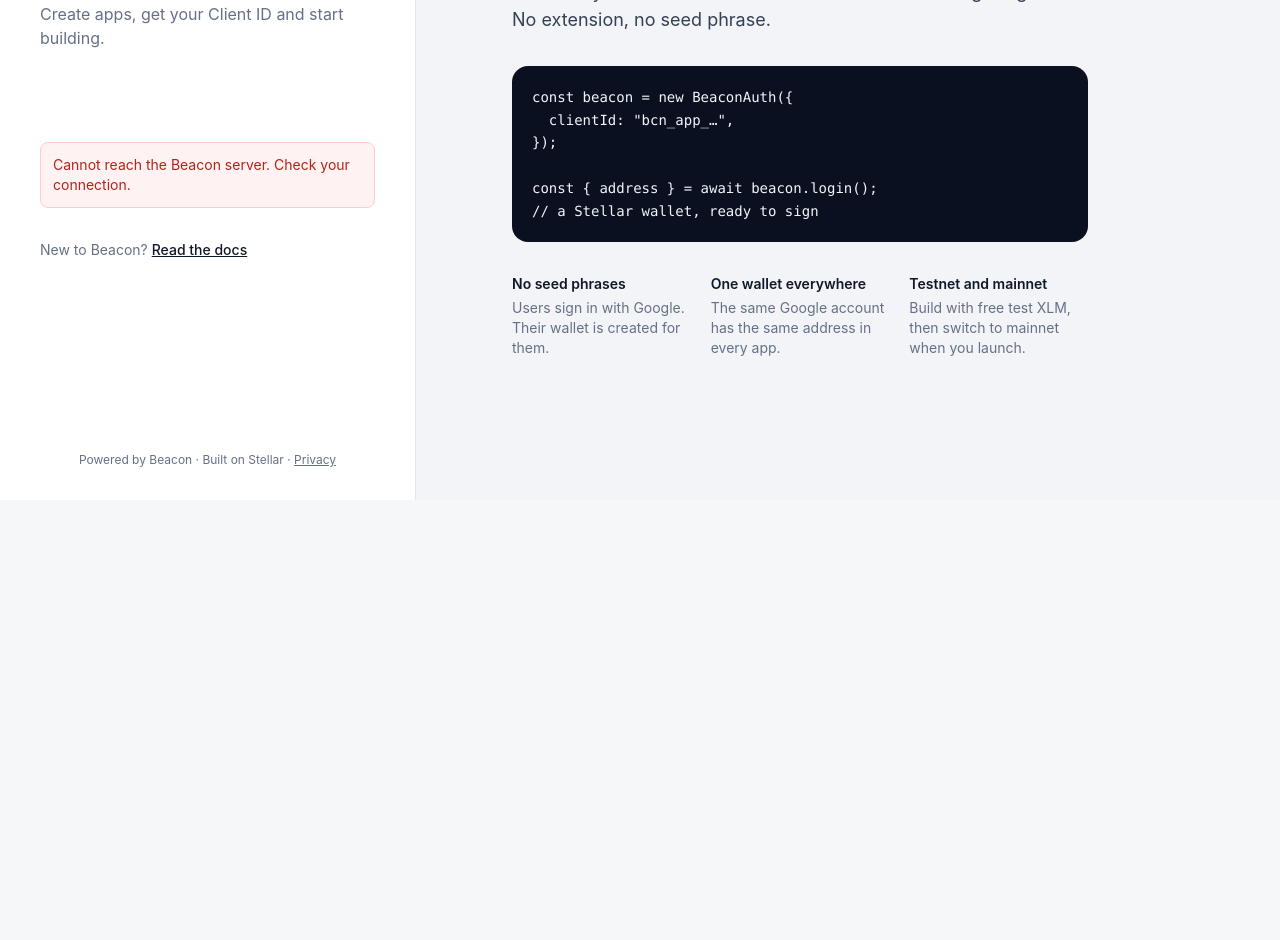
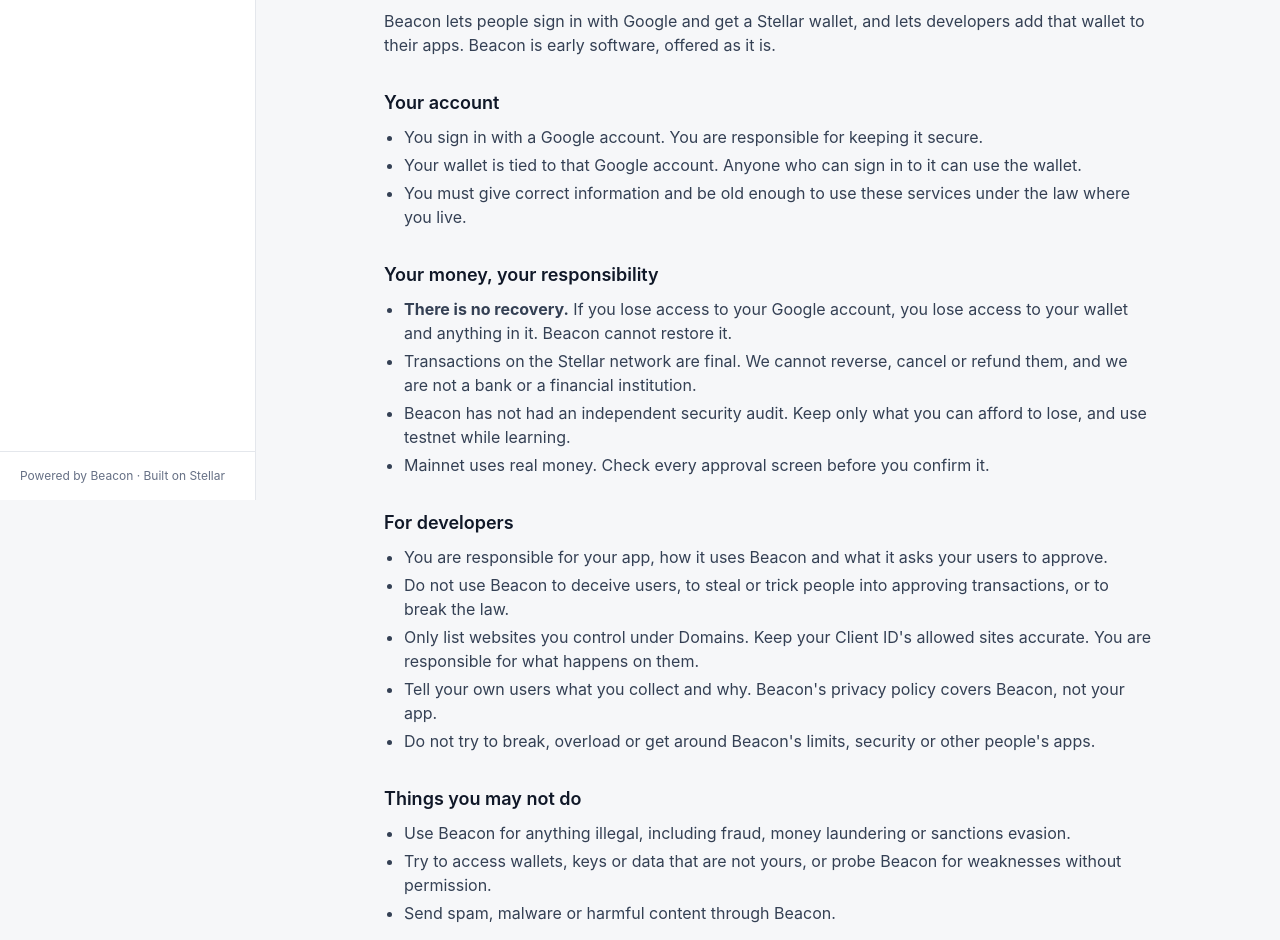
Before and after one commit to Beacon-mcu/Developer-Dashboard, a React (Vite) app: page /terms in a window 1280 px wide. Before the commit this address led to /login. Shown: the part 300-1240 px from the top of the page. Before the commit the page ends 800 px from the top, so only its background shows below. Built offline with nearby package versions, Linux system fonts and the light colour scheme; no server answers.

Commit message:
feat: add main App layout, Login page, and Terms of Service page

```diff
--- a/src/App.tsx
+++ b/src/App.tsx
@@ -8,6 +8,7 @@ import { Apps } from "./pages/Apps";
 import { Docs } from "./pages/Docs";
 import { Login } from "./pages/Login";
 import { Privacy } from "./pages/Privacy";
+import { Terms } from "./pages/Terms";
 import { AppLayout } from "./pages/app/AppLayout";
 import { DomainsPage } from "./pages/app/DomainsPage";
 import { Overview } from "./pages/app/Overview";
@@ -29,6 +30,7 @@ export function App() {
               <Route path="/" element={<Navigate to="/apps" replace />} />
               <Route path="/docs" element={<Docs />} />
               <Route path="/privacy" element={<Privacy />} />
+              <Route path="/terms" element={<Terms />} />
               <Route
                 path="/apps"
                 element={
--- a/src/pages/Login.tsx
+++ b/src/pages/Login.tsx
@@ -113,6 +113,10 @@ export function Login() {
           Powered by Beacon · Built on Stellar ·{" "}
           <Link to="/privacy" className="underline">
             Privacy
+          </Link>{" "}
+          ·{" "}
+          <Link to="/terms" className="underline">
+            Terms
           </Link>
         </p>
       </section>
--- /dev/null
+++ b/src/pages/Terms.tsx
@@ -0,0 +1,141 @@
+import type { ReactNode } from "react";
+import { Link } from "react-router-dom";
+import { PageHeader } from "../components/ui";
+
+// Where people can reach Beacon. Fill this in; the contact line is hidden while it is empty.
+const CONTACT_EMAIL = "";
+
+const UPDATED = "18 November 2026";
+
+function Section({ title, children }: { title: string; children: ReactNode }) {
+  return (
+    <section className="mt-8">
+      <h2 className="text-lg font-semibold text-ink">{title}</h2>
+      <div className="mt-2 space-y-3 text-ink-soft">{children}</div>
+    </section>
+  );
+}
+
+// Public page (no sign-in needed). Plain-language draft: have it checked by a lawyer before relying on it.
+export function Terms() {
+  return (
+    <div className="mx-auto max-w-3xl">
+      <PageHeader title="Terms of Service" description={`Last updated ${UPDATED}`} />
+
+      <p className="text-ink-soft">
+        These terms apply when you use the Beacon dashboard, the Beacon SDK (<code>@beaconmcu/auth</code>) or the Beacon
+        wallet. By using them you agree to these terms. If you do not agree, please do not use Beacon.
+      </p>
+
+      <Section title="What Beacon is">
+        <p>
+          Beacon lets people sign in with Google and get a Stellar wallet, and lets developers add that wallet to their
+          apps. Beacon is early software, offered as it is.
+        </p>
+      </Section>
+
+      <Section title="Your account">
+        <ul className="list-disc space-y-1 pl-5">
+          <li>You sign in with a Google account. You are responsible for keeping it secure.</li>
+          <li>Your wallet is tied to that Google account. Anyone who can sign in to it can use the wallet.</li>
+          <li>You must give correct information and be old enough to use these services under the law where you live.</li>
+        </ul>
+      </Section>
+
+      <Section title="Your money, your responsibility">
+        <ul className="list-disc space-y-1 pl-5">
+          <li>
+            <strong>There is no recovery.</strong> If you lose access to your Google account, you lose access to your
+            wallet and anything in it. Beacon cannot restore it.
+          </li>
+          <li>
+            Transactions on the Stellar network are final. We cannot reverse, cancel or refund them, and we are not a
+            bank or a financial institution.
+          </li>
+          <li>
+            Beacon has not had an independent security audit. Keep only what you can afford to lose, and use testnet
+            while learning.
+          </li>
+          <li>Mainnet uses real money. Check every approval screen before you confirm it.</li>
+        </ul>
+      </Section>
+
+      <Section title="For developers">
+        <ul className="list-disc space-y-1 pl-5">
+          <li>You are responsible for your app, how it uses Beacon and what it asks your users to approve.</li>
+          <li>
+            Do not use Beacon to deceive users, to steal or trick people into approving transactions, or to break the law.
+          </li>
+          <li>
+            Only list websites you control under Domains. Keep your Client ID's allowed sites accurate. You are
+            responsible for what happens on them.
+          </li>
+          <li>Tell your own users what you collect and why. Beacon's privacy policy covers Beacon, not your app.</li>
+          <li>Do not try to break, overload or get around Beacon's limits, security or other people's apps.</li>
+        </ul>
+      </Section>
+
+      <Section title="Things you may not do">
+        <ul className="list-disc space-y-1 pl-5">
+          <li>Use Beacon for anything illegal, including fraud, money laundering or sanctions evasion.</li>
+          <li>Try to access wallets, keys or data that are not yours, or probe Beacon for weaknesses without permission.</li>
+          <li>Send spam, malware or harmful content through Beacon.</li>
+        </ul>
+        <p>If you find a security problem, please tell us instead of using it.</p>
+      </Section>
+
+      <Section title="Stopping or suspending access">
+        <p>
+          You can stop using Beacon at any time. We may suspend or remove an app or account that breaks these terms or
+          puts users at risk. We may also change or end parts of the service. If we can, we will give notice first.
+        </p>
+      </Section>
+
+      <Section title="No promises, and limits on our responsibility">
+        <p>
+          Beacon is provided "as is" and "as available". We do not promise that it will always work, be secure or be free
+          of mistakes. Networks and third parties we depend on, such as Stellar, Google, Cloudflare and Vercel, can fail
+          or change.
+        </p>
+        <p>
+          To the fullest extent the law allows, Beacon is not responsible for lost funds, lost access, lost profits or
+          other indirect damages that come from using the service, including a loss caused by a developer's app. Nothing
+          here limits anything the law does not allow us to limit.
+        </p>
+      </Section>
+
+      <Section title="Privacy">
+        <p>
+          How we handle your information is explained in our{" "}
+          <Link to="/privacy" className="font-medium text-ink underline">
+            Privacy Policy
+          </Link>
+          .
+        </p>
+      </Section>
+
+      <Section title="Changes">
+        <p>
+          We may update these terms. If we do, we will change the date at the top. Continuing to use Beacon after a change
+          means you accept the new terms.
+        </p>
+      </Section>
+
+      {CONTACT_EMAIL && (
+        <Section title="Contact">
+          <p>
+            <a className="font-medium text-ink underline" href={`mailto:${CONTACT_EMAIL}`}>
+              {CONTACT_EMAIL}
+            </a>
+          </p>
+        </Section>
+      )}
+
+      <p className="mt-10 text-sm text-muted">
+        <Link to="/docs" className="underline">
+          Back to the docs
+        </Link>
+      </p>
+    </div>
+  );
+}
```
